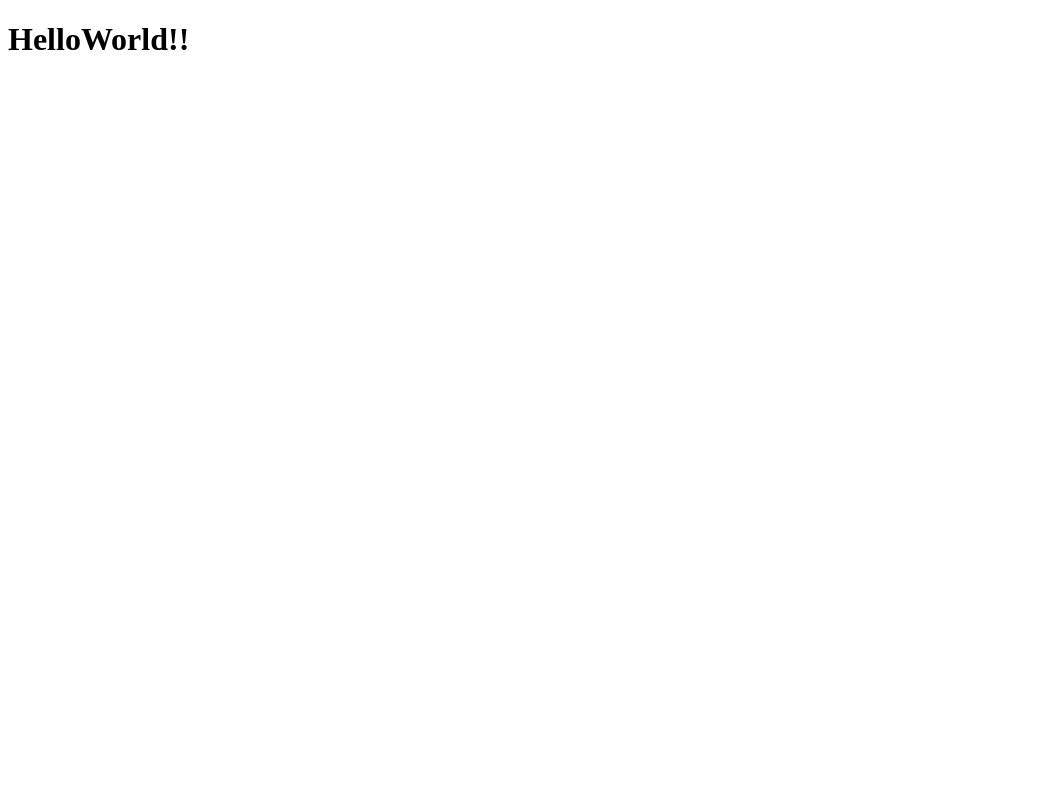
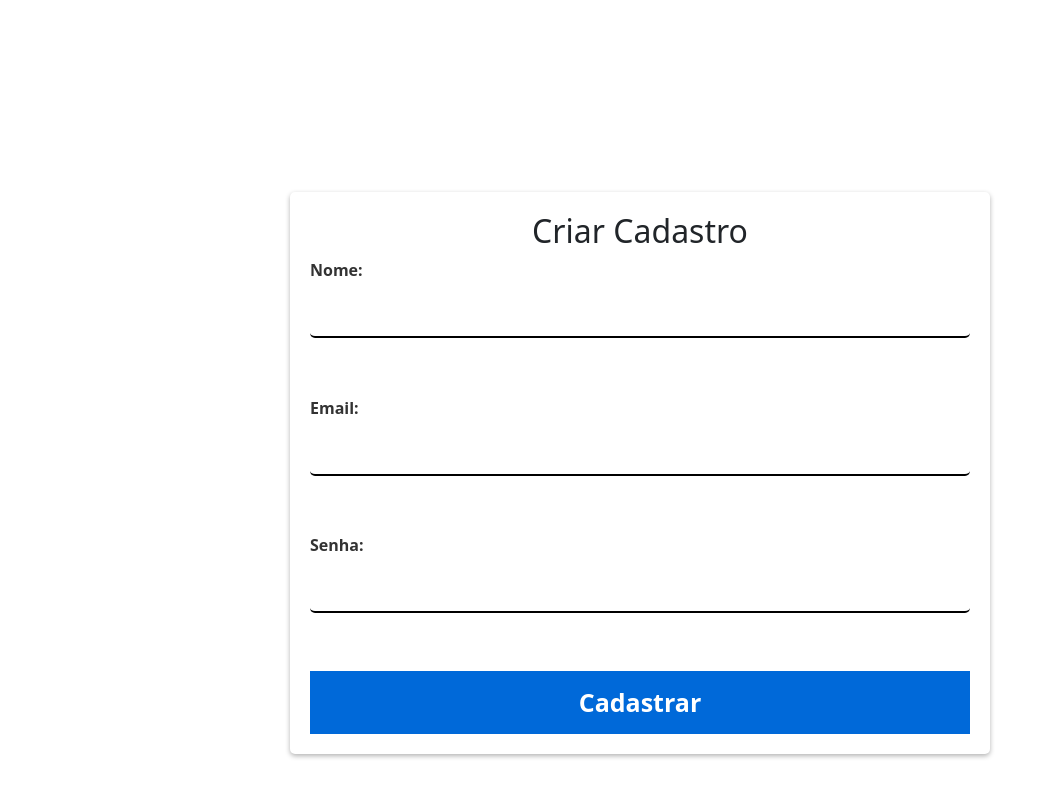
Before and after one commit to Matheus-Borges-Never/patient-record, a React (Create React App) app in the folder web/: page /register in a window 1280 px wide. Shown: the top 796 px of the page, without its empty margins (0-1047 px from the left). Built offline with nearby package versions, Linux system fonts and the light colour scheme.

Commit message:
front-screen-register: front da tela de cadastro feito

```diff
--- a/web/public/index.html
+++ b/web/public/index.html
@@ -15,4 +15,5 @@
   </head>
   <body>
     <div id="root"></div>
+  </body>
 </html>
--- /dev/null
+++ b/web/src/components/register/index.tsx
@@ -0,0 +1,58 @@
+import React, { useState } from "react";
+import './style.scss';
+import 'bootstrap/dist/css/bootstrap.min.css';
+
+function Register() {
+	const [name, setName] = useState("");
+  	const [email, setEmail] = useState("");
+  	const [password, setPassword] = useState("");
+
+  	const handleSubmit = (event: React.FormEvent<HTMLFormElement>) => {
+    	event.preventDefault();
+    	console.log(`Name: ${name} Email: ${email} Password: ${password}`);
+  	};
+
+  	return (
+      <div className="screenRegister">
+        <form onSubmit={handleSubmit}>
+			<h2>Criar Cadastro</h2>
+			<div className="text-field">
+			  <label htmlFor="name">Nome:</label>
+			  <input
+			  	id="name"
+			    type="text"
+			    value={name}
+			    onChange={(event) => setName(event.target.value)}
+			    required
+			  />
+			</div>
+			<br />
+			<div className="text-field">
+			  <label htmlFor="email">Email:</label>
+			  <input
+			  	id="email"
+			    type="email"
+			    value={email}
+			    onChange={(event) => setEmail(event.target.value)}
+			    required
+			  />
+			</div>
+			<br />
+			<div className="text-field">
+			  <label htmlFor="password">Senha:</label>
+			  <input
+			  	id="password"
+			    type="password"
+			    value={password}
+			    onChange={(event) => setPassword(event.target.value)}
+			    required
+			  />
+			</div>
+			<br />
+			<button type="submit">Cadastrar</button>
+        </form>
+      </div>
+    );
+}
+
+export default Register;
--- /dev/null
+++ b/web/src/components/register/style.scss
@@ -0,0 +1,62 @@
+$text-color: #333;
+$input-bg-color: #f5f5f5;
+$input-border-color: #ddd;
+
+form {
+    background-color: #fff;
+    border-radius: 5px;
+    box-shadow: 0px 2px 5px rgba(0, 0, 0, 0.3);
+    margin: 15% auto;
+    max-width: 700px;
+    padding: 20px;
+    font-size: 25px;
+    font-weight: bold;
+}
+
+h2 {
+    text-align: center;
+}
+
+.text-field {
+    display: flex;
+    flex-direction: column;
+    margin-bottom: 20px;
+
+    label {
+        font-size: 16px;
+        font-weight: bold;
+        margin-bottom: 10px;
+        color: $text-color;
+    }
+
+    input[type="text"],
+    input[type="email"],
+    input[type="password"] {
+        padding: 10px;
+        font-size: 16px;
+        border: none;
+        border-bottom: 2px solid black;
+        outline: none;
+        border-radius: 5px;
+
+        &:focus {
+            border-color: #4d90fe;
+        }
+    }
+}
+
+button {
+    background-color: #0069d9;
+    border: none;
+    border-radius: 5px;
+    color: #fff;
+    cursor: pointer;
+    font-weight: bold;
+    padding: 13px;
+    width: 100%;
+
+    &:hover {
+        background-color: #0056b3;
+        border: 4px solid #0056b3;
+    }
+}
--- a/web/src/pages/App.tsx
+++ b/web/src/pages/App.tsx
@@ -1,9 +1,10 @@
 import React from 'react';
-import Login from '../components/login';
+import './style.scss';
+import Register from '../components/register';
 
 function App() {
   return (
-    <Login />
+      <Register />
   );
 }
 
```
Also changed, not shown: web/src/pages/style.scss (added), 1 other file (tests, documents, lock files or other folders).
